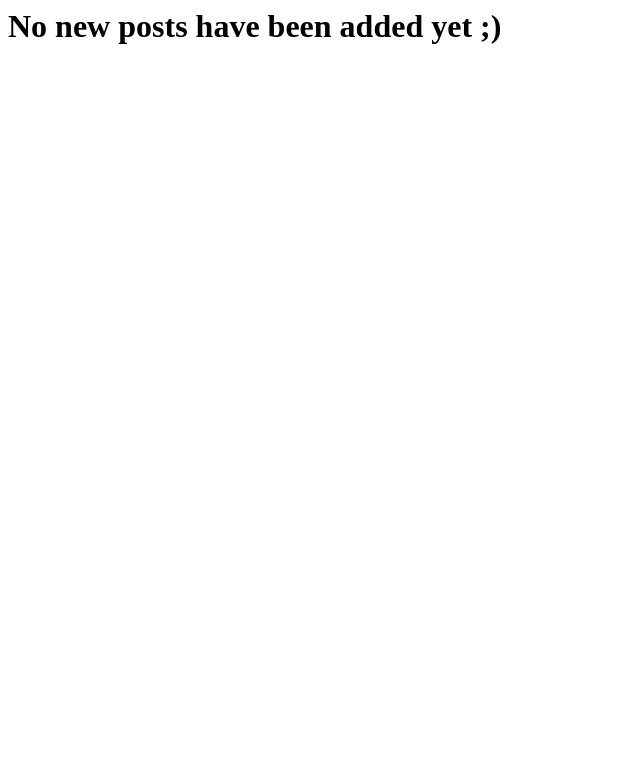
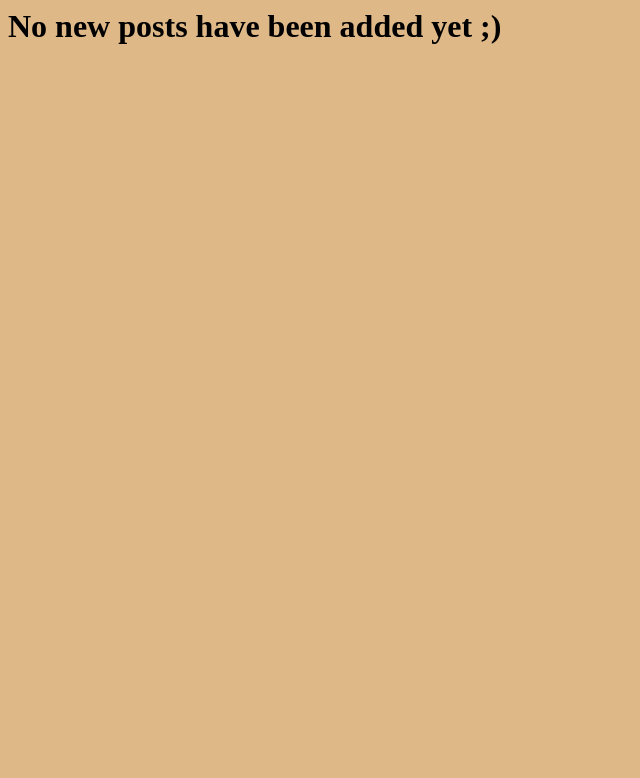
Before and after one commit to Coder2287569013/django-blog, a Django app: page / in a window 1280 px wide. Shown: the top 778 px of the page, without its empty margins (0-640 px from the left). Run offline with Django 4.2, Linux system fonts and the light colour scheme; data that the repository does not hold is empty.

Commit message:
Some styles

```diff
--- a/MyBlog/static/main.css
+++ b/MyBlog/static/main.css
@@ -1,3 +1,7 @@
+body {
+    background-color: burlywood;
+}
+
 div, a {
     border-radius: 20px;
     background-color: bisque;
```
